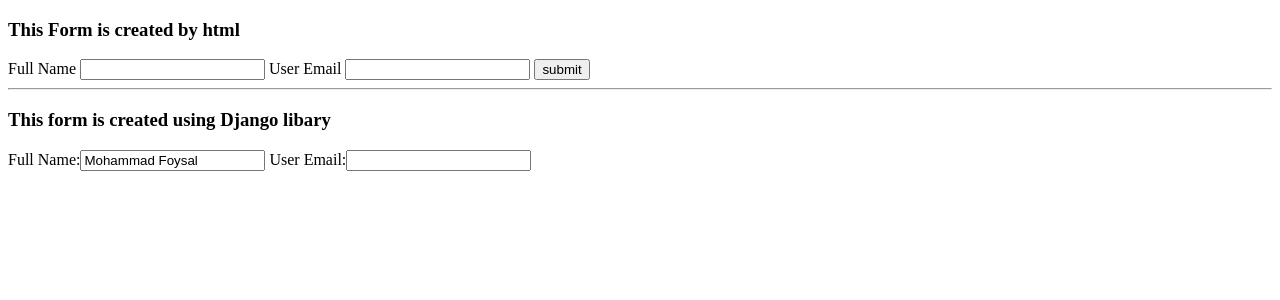
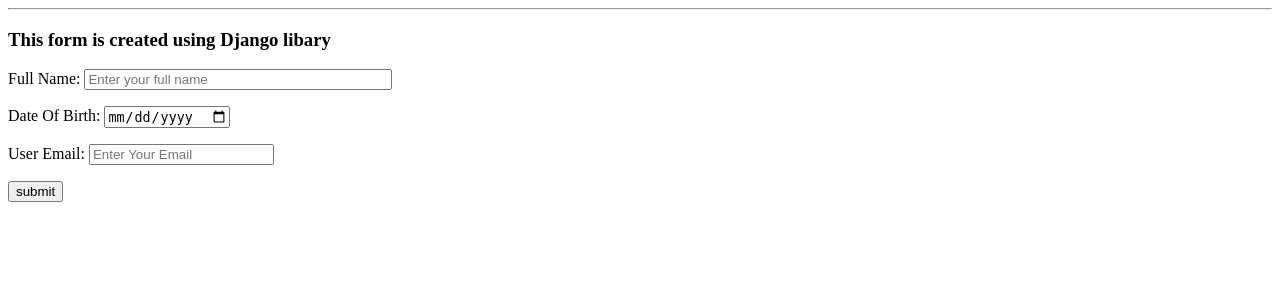
Before and after one commit to iamfoysal/pd-apps, a Django app: page /form/ in a window 1280 px wide. Shown: the top 300 px of the page. Run offline with Django 3.2, Linux system fonts and the light colour scheme.

Commit message:
useing  widget and add forms attrs added

```diff
--- a/app1/forms.py
+++ b/app1/forms.py
@@ -1,8 +1,13 @@
+from datetime import date
 from django import forms
+
 
 
 class user_form(forms.Form):
        #<label for="user_name">Full Name</label>
         #<input type="text" name="user_name" value="" required>
-    user_name =forms.CharField(required=True, initial="Mohammad Foysal", label="Full Name")
-    user_email = forms.EmailField(label="User Email")
+    user_name =forms.CharField( label="Full Name", widget=forms.TextInput(attrs={'placeholder':'Enter your full name', 'style':'width:300px'}))
+
+    user_dob =forms.DateField(label="Date Of Birth", widget=forms.TextInput(attrs={'type':'date'}))
+
+    user_email = forms.EmailField(label="User Email", widget=forms.TextInput(attrs={'placeholder':'Enter Your Email'}))
--- a/app1/templates/app1/form.html
+++ b/app1/templates/app1/form.html
@@ -7,19 +7,21 @@
     <title>Document</title>
 </head>
 <body>
-    <h3>This Form is created by html</h3>
+    <!-- <h3>This Form is created by html</h3>
     <form  action="" method="post">
-        <label for="user_name">Full Name</label>
-        <input type="text" name="user_name" value="" required>
+        <label for="user_name"  >Full Name</label>
+        <input type="text" name="user_name" placeholder="Enter your full name" value="" required>
         <label for="user_email">User Email</label>
         <input type="email" name="user_email" value="" required>
 
         <input type="submit" name="submit" value="submit">
-    </form>
+    </form> -->
     <hr>
     <h3>{{heading_1}}</h3>
     <form action="" method="post">
-        {{test_form}}
+        {{test_form.as_p}}  <!---jodi input Field guloke upore niche sajate hoy tokhon (.as_p ) eti use korte hobe--->
+        <input type="submit" name="submit" value="submit">
+
 
     </form>
 
```
